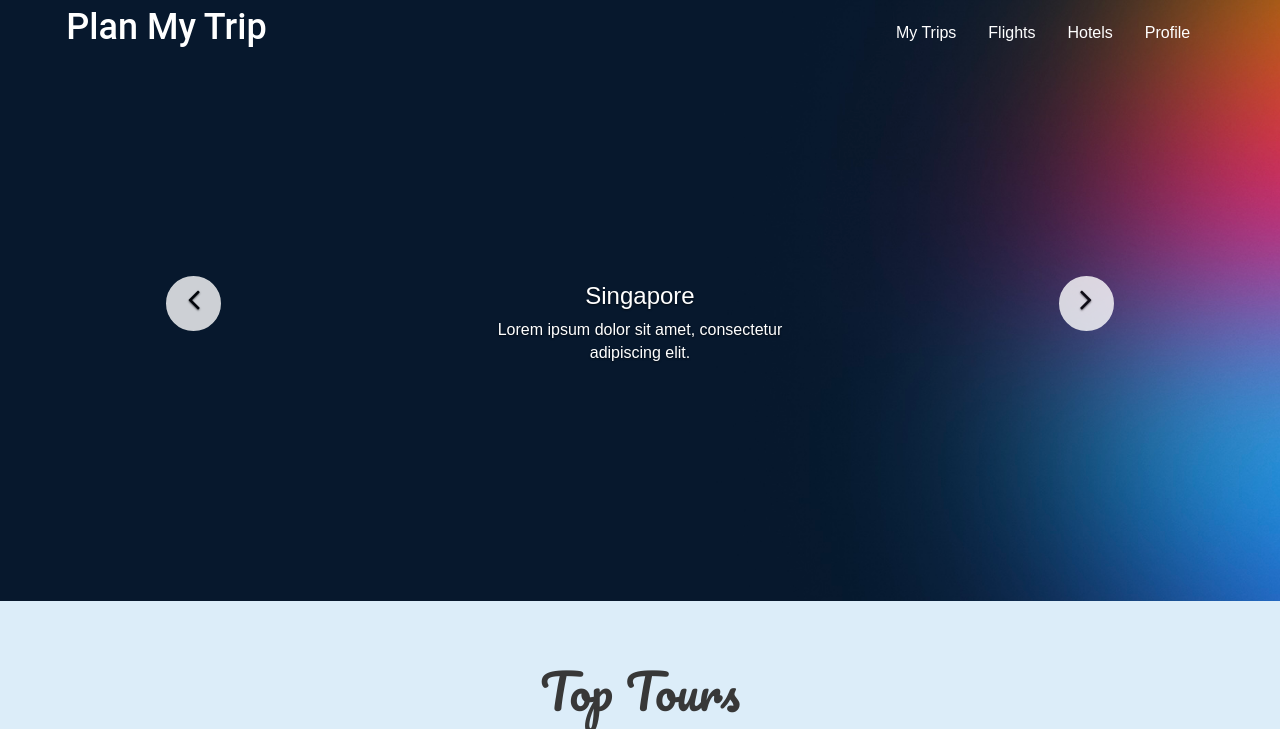
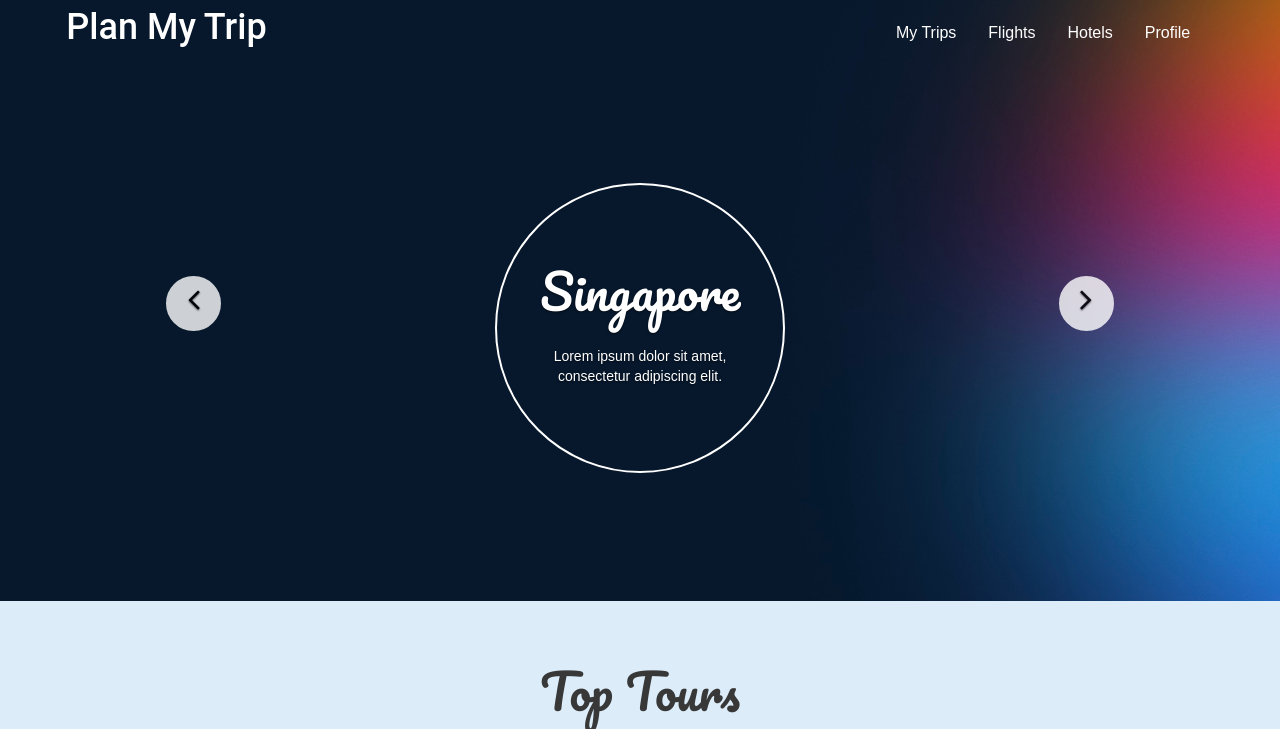
Before and after one commit to jlinero/collabmcr, a website: page index copy1.html in a window 1280 px wide. Shown: the part 49-778 px from the top of the page. Drawn offline with Linux system fonts and the light colour scheme.

Commit message:
Update style.css

```diff
--- a/css/style.css
+++ b/css/style.css
@@ -173,14 +173,25 @@ ul.nav.navbar-nav {
   height: 290px;
   margin: 3em auto 0;
   text-align: center;
-  /* Removed border and border-radius to eliminate the circle */
+  border: solid 2px #fff;
   padding: 5em 0 0 0;
-}
-.centered-image {
-  max-width: 100%;
-  height: auto;
-  display: block;
-  margin: 0 auto;
+  border-radius: 50%;
+  -webkit-border-radius: 50%;
+  -ms-border-radius: 50%;
+  -o-border-radius: 50%;
+  -moz-border-radius: 50%;
+}
+.slider-grid h3 {
+  color: #fff;
+  font-size: 3em;
+  margin: 0;
+  font-family: "Sofia", "Pacifico", cursive;
+}
+.slider-grid p {
+  color: #fff;
+  font-size: 0.875em;
+  width: 84%;
+  margin: 2em auto 0;
 }
 .copyright {
   margin: 1em 0 0 0;
```
